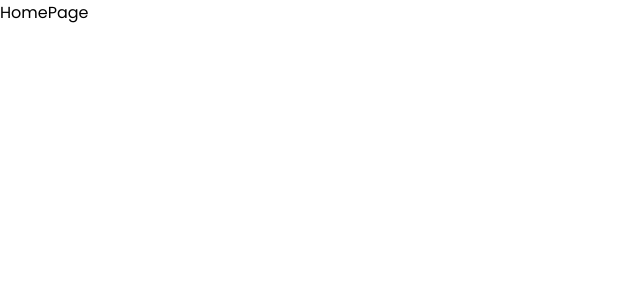
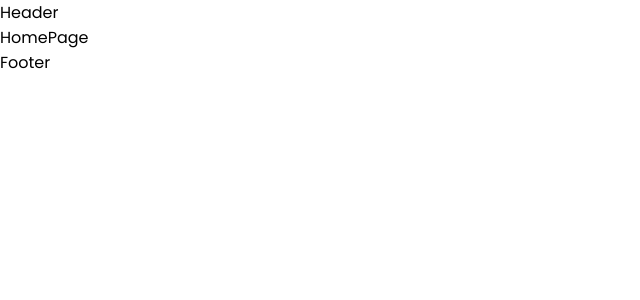
Before and after one commit to ptrv-dev/react-xzstorez, a React (Create React App) app: page / in a window 1280 px wide. Shown: the top 300 px of the page, without its empty margins (0-640 px from the left). Built offline with nearby package versions, Linux system fonts and the light colour scheme.

Commit message:
initial blank

```diff
--- a/public/index.html
+++ b/public/index.html
@@ -3,7 +3,7 @@
   <head>
     <meta charset="utf-8" />
     <meta name="viewport" content="width=device-width, initial-scale=1" />
-    <title>React App</title>
+    <title>XZstore 44</title>
     <link rel="preconnect" href="https://fonts.googleapis.com" />
     <link rel="preconnect" href="https://fonts.gstatic.com" crossorigin />
     <link
--- a/src/App.tsx
+++ b/src/App.tsx
@@ -1,13 +1,20 @@
 import React from 'react';
 import { Route, Routes } from 'react-router-dom';
+
+import Footer from './components/Footer';
+import Header from './components/Header';
 
 import HomePage from './pages/HomePage';
 
 const App: React.FC = () => {
   return (
-    <Routes>
-      <Route index element={<HomePage />} />
-    </Routes>
+    <>
+      <Header />
+      <Routes>
+        <Route index element={<HomePage />} />
+      </Routes>
+      <Footer />
+    </>
   );
 };
 
--- /dev/null
+++ b/src/components/Footer/index.tsx
@@ -0,0 +1,9 @@
+import React from 'react';
+
+import style from './Footer.module.scss';
+
+const Footer: React.FC = () => {
+  return <div>Footer</div>;
+};
+
+export default Footer;
--- /dev/null
+++ b/src/components/Header/index.tsx
@@ -0,0 +1,9 @@
+import React from 'react';
+
+import style from './Header.module.scss';
+
+const Header: React.FC = () => {
+  return <div>Header</div>;
+};
+
+export default Header;
--- a/src/scss/main.scss
+++ b/src/scss/main.scss
@@ -1,2 +1,5 @@
 @import './app/vars';
 @import './app/common';
+
+@import './includes/header';
+@import './includes/footer';
```
Also changed, not shown: src/pages/HomePage/index.tsx (renamed from src/pages/HomePage.tsx), src/scss/includes/_footer.scss (added), src/scss/includes/_header.scss (added), 1 other file (tests, documents, lock files or other folders).
